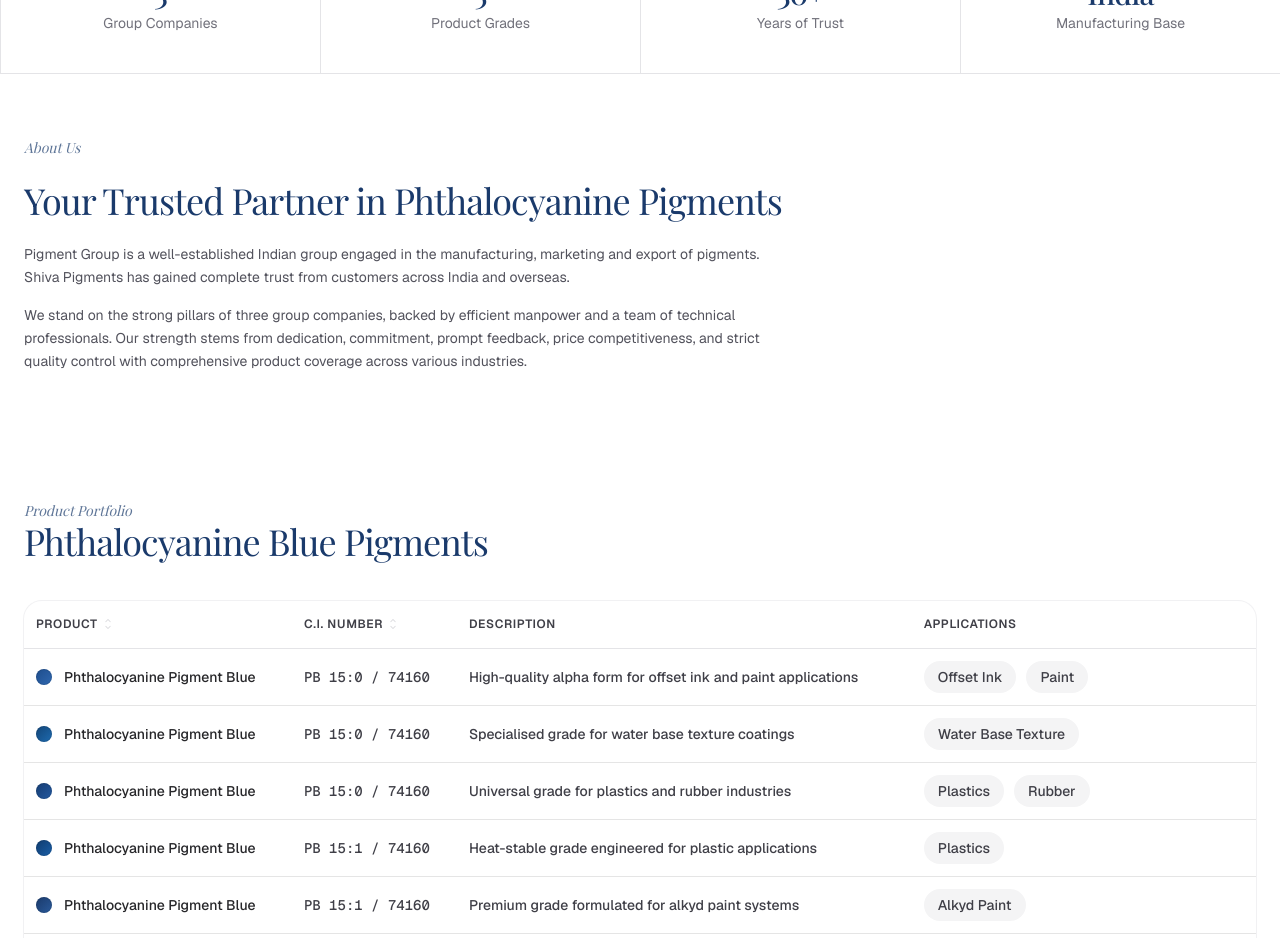
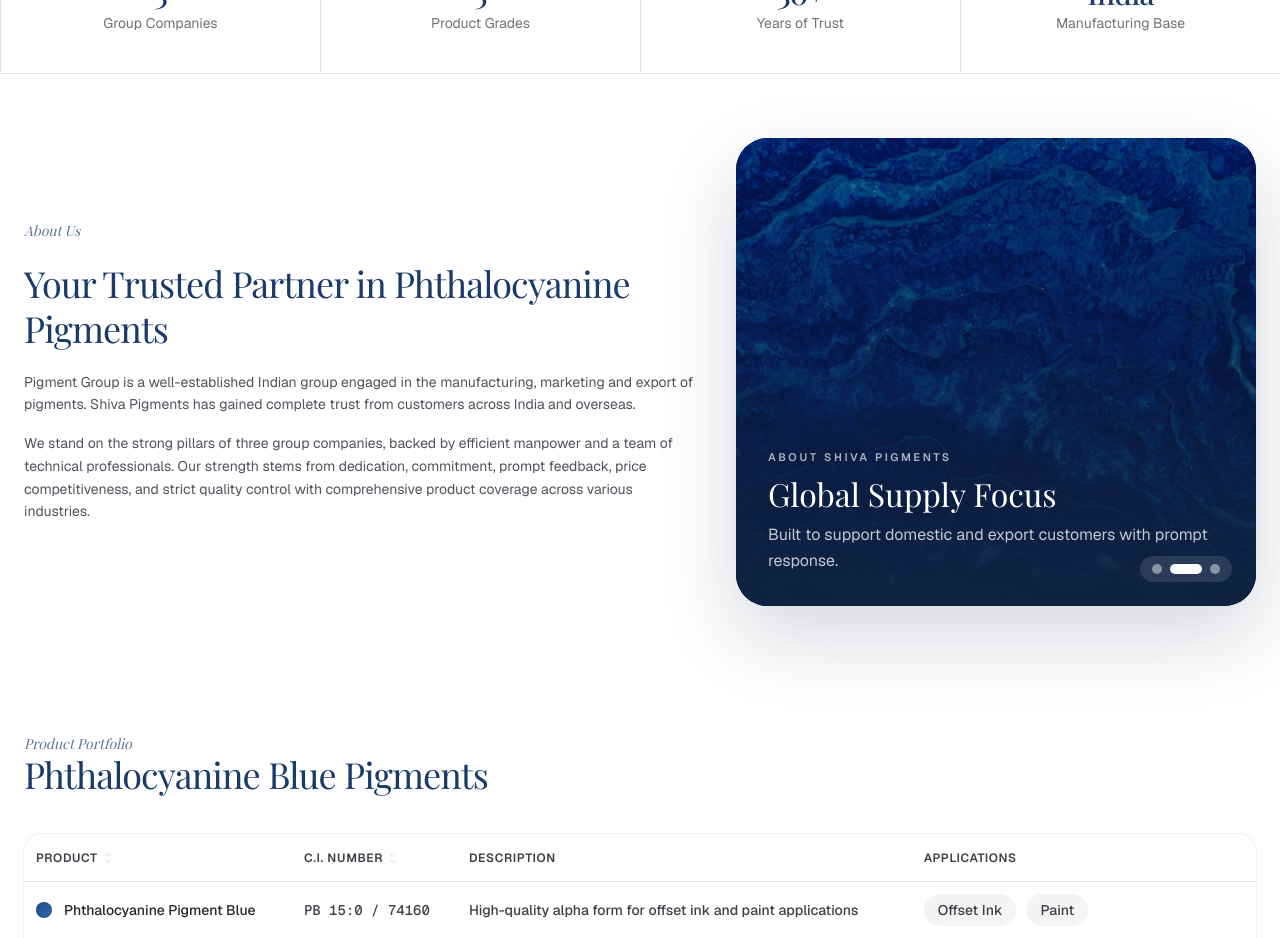
Before and after one commit to pragneshbarik/shivapigments, a Next.js app: page / in a window 1280 px wide. Shown: the part 820-1758 px from the top of the page. Built offline with nearby package versions, Linux system fonts and the light colour scheme.

Commit message:
Fix about section image carousel

```diff
--- a/src/app/page.tsx
+++ b/src/app/page.tsx
@@ -1,6 +1,6 @@
 "use client"
 
-import { Button } from "@/components/ui/button"
+import { useEffect, useState } from "react"
 import {
   ArrowDown,
   Envelope,
@@ -118,6 +118,27 @@
   "Competitive pricing backed by cost-efficient manufacturing",
   "Prompt response with technical data and competitive quotes",
   "Custom product development support for new ventures",
+]
+
+const aboutSlides = [
+  {
+    title: "Manufacturing Excellence",
+    subtitle: "Reliable pigment production backed by disciplined process control.",
+    image: "/pawel-czerwinski-g0eRErPBoTA-unsplash.jpg",
+    position: "object-center",
+  },
+  {
+    title: "Global Supply Focus",
+    subtitle: "Built to support domestic and export customers with prompt response.",
+    image: "/pawel-czerwinski-g0eRErPBoTA-unsplash.jpg",
+    position: "object-left",
+  },
+  {
+    title: "Consistent Product Quality",
+    subtitle: "Developed for inks, coatings, plastics, and industrial applications.",
+    image: "/pawel-czerwinski-g0eRErPBoTA-unsplash.jpg",
+    position: "object-right",
+  },
 ]
 
 /* ─── Components ─── */
@@ -256,9 +277,20 @@
 }
 
 function AboutSection() {
+  const [activeSlide, setActiveSlide] = useState(0)
+
+  useEffect(() => {
+    const interval = window.setInterval(() => {
+      setActiveSlide((current) => (current + 1) % aboutSlides.length)
+    }, 3500)
+
+    return () => window.clearInterval(interval)
+  }, [])
+
   return (
     <section className="px-4 py-16 lg:px-6">
-      <div className="mx-auto max-w-[1400px] space-y-5">
+      <div className="mx-auto grid max-w-[1400px] gap-10 lg:grid-cols-[minmax(0,1.1fr)_minmax(320px,520px)] lg:items-center">
+        <div className="space-y-5">
           <p
             className="text-sm italic text-[#1a3a6b]/70"
             style={{ fontFamily: "var(--font-playfair), serif" }}
@@ -284,6 +316,55 @@
               competitiveness, and strict quality control with comprehensive
               product coverage across various industries.
             </p>
+          </div>
+        </div>
+
+        <div className="relative overflow-hidden rounded-[2rem] bg-[#0f2340] shadow-[0_30px_80px_rgba(15,35,64,0.18)]">
+          <div className="relative aspect-[4/4.2] sm:aspect-[4/3.6]">
+            {aboutSlides.map((slide, index) => (
+              <div
+                key={slide.title}
+                className={`absolute inset-0 transition-opacity duration-700 ${
+                  index === activeSlide ? "opacity-100" : "opacity-0"
+                }`}
+              >
+                <img
+                  src={slide.image}
+                  alt={slide.title}
+                  className={`h-full w-full ${slide.position} object-cover`}
+                />
+                <div className="absolute inset-0 bg-gradient-to-t from-[#0f2340] via-[#0f2340]/45 to-[#0f2340]/10" />
+                <div className="absolute inset-x-0 bottom-0 space-y-2 p-6 text-white sm:p-8">
+                  <p className="text-[11px] font-semibold uppercase tracking-[0.24em] text-white/65">
+                    About Shiva Pigments
+                  </p>
+                  <h3
+                    className="text-2xl font-normal leading-tight sm:text-[2rem]"
+                    style={{ fontFamily: "var(--font-playfair), serif" }}
+                  >
+                    {slide.title}
+                  </h3>
+                  <p className="max-w-md text-sm leading-relaxed text-white/75 sm:text-base">
+                    {slide.subtitle}
+                  </p>
+                </div>
+              </div>
+            ))}
+          </div>
+
+          <div className="absolute bottom-6 right-6 z-10 flex items-center gap-2 rounded-full bg-white/12 px-3 py-2 backdrop-blur-md">
+            {aboutSlides.map((slide, index) => (
+              <button
+                key={slide.title}
+                type="button"
+                onClick={() => setActiveSlide(index)}
+                aria-label={`Show slide ${index + 1}`}
+                className={`h-2.5 rounded-full transition-all ${
+                  index === activeSlide ? "w-8 bg-white" : "w-2.5 bg-white/45"
+                }`}
+              />
+            ))}
+          </div>
         </div>
       </div>
     </section>
```
Lines whose indentation alone changed are shown as unchanged.
